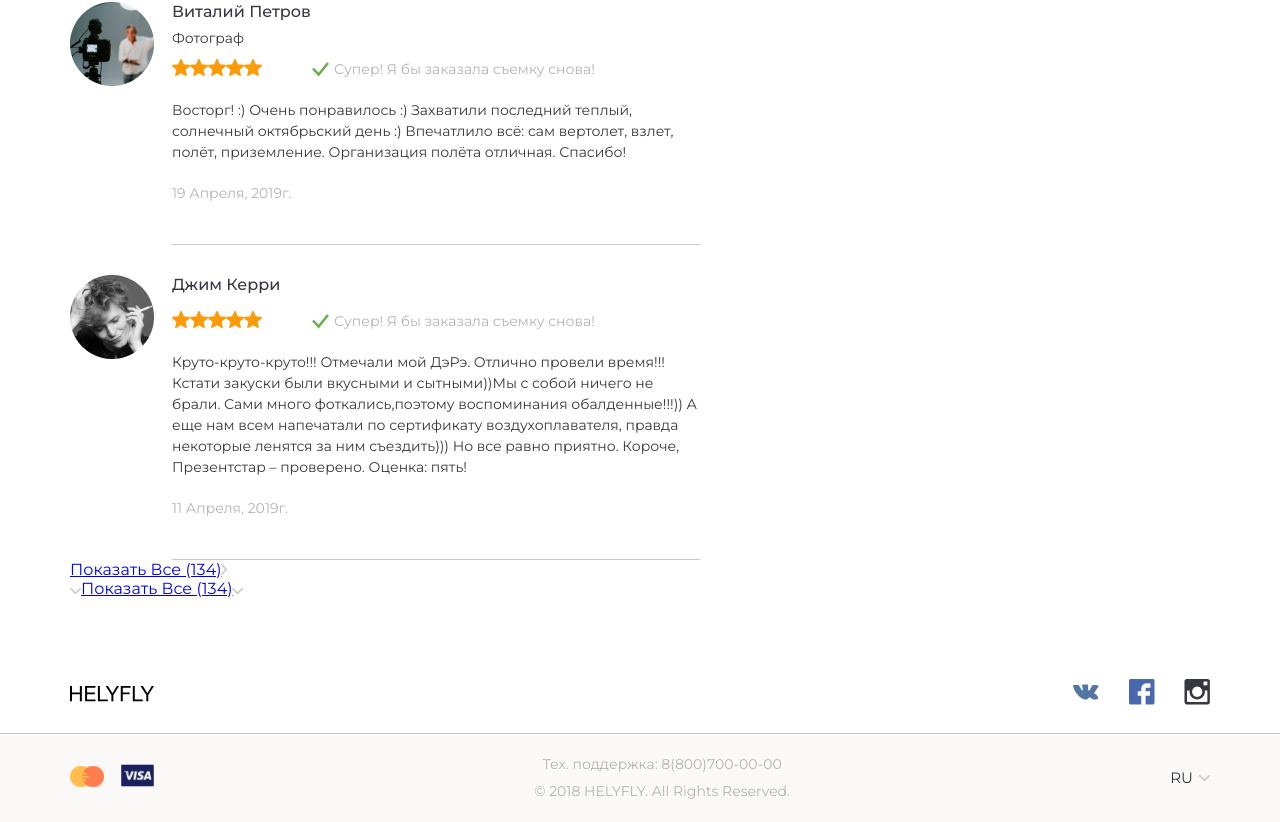
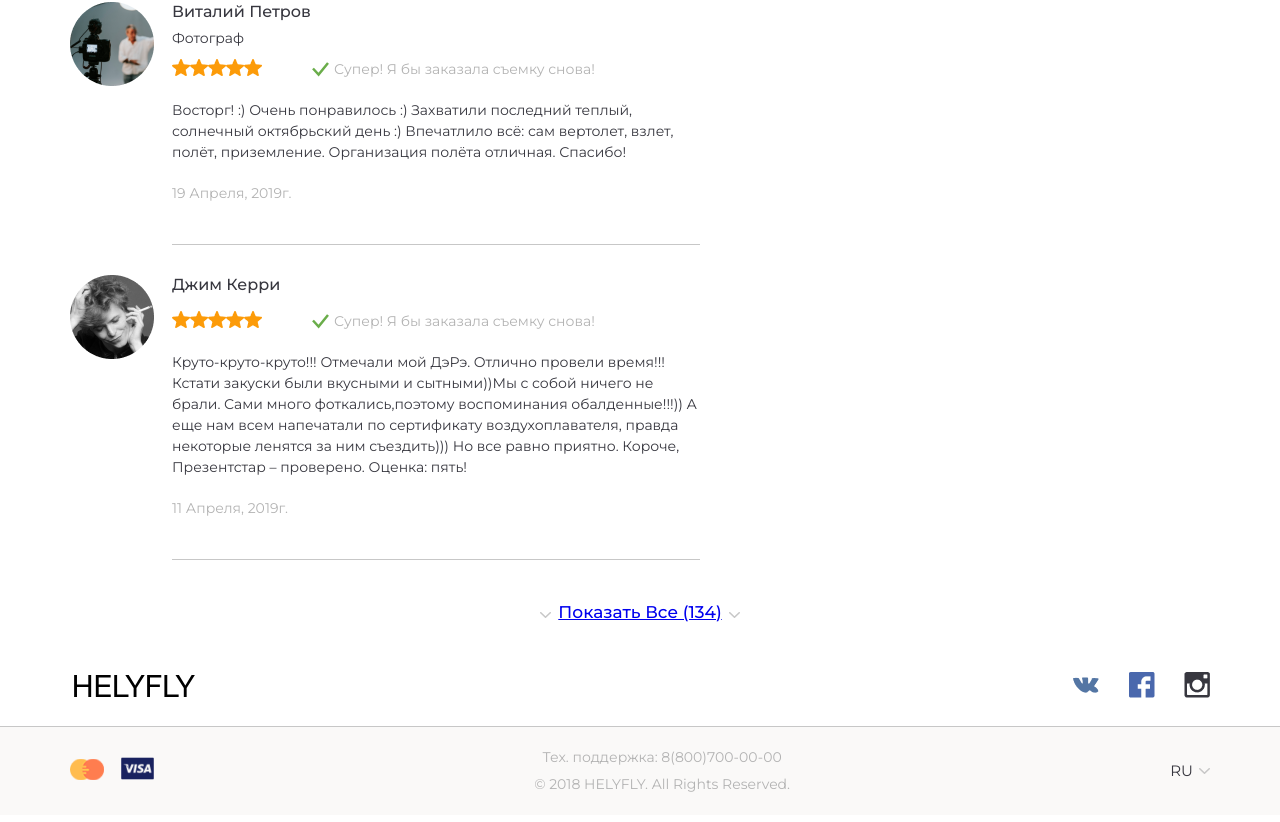
Before and after one commit to 8807010/HELYFLY, a React (Create React App) app: page / in a window 1280 px wide. Shown: the part 5130-5952 px from the top of the page. Built offline with nearby package versions, Linux system fonts and the light colour scheme.

Commit message:
footer logo img

```diff
--- a/src/components/blocks/footer/Footer.module.scss
+++ b/src/components/blocks/footer/Footer.module.scss
@@ -11,6 +11,18 @@
         border-bottom: 0.5px solid $secondaryColor;
         padding-bottom: 24px;
         padding-top: 81px;
+        @media screen and (min-width: 768px) {
+            padding-top: 47px
+        }
+    }
+
+    .logo {
+        height: 16px;
+        width: 84px;
+        @media screen and (min-width: 576px) {
+            height:23px;
+            width: 129px;
+        }
     }
 
     .topInner {
--- a/src/components/reviewsBlock/ReviewsBlock.module.scss
+++ b/src/components/reviewsBlock/ReviewsBlock.module.scss
@@ -21,5 +21,28 @@
 }
 
 .moreReviewsRight {
+    display: block;
+    text-align: center;
+    color: $linkColor;
+    @include text(17px, 500, 25px);
+    margin-top: 40px;
+    @media screen and (min-width: 768px) {
+        display: none;
+    }
+}
+
+.arrow {
+    margin: 0 7px;
+}
+
+.moreReviewsBottom {
+    display: none;
+    @media screen and (min-width: 768px) {
+        display: block;
+        color: $linkColor;
+        @include text(17px, 500, 25px);
+        padding-top: 40px;
+        text-align: center;
+    }
 
 }
```
